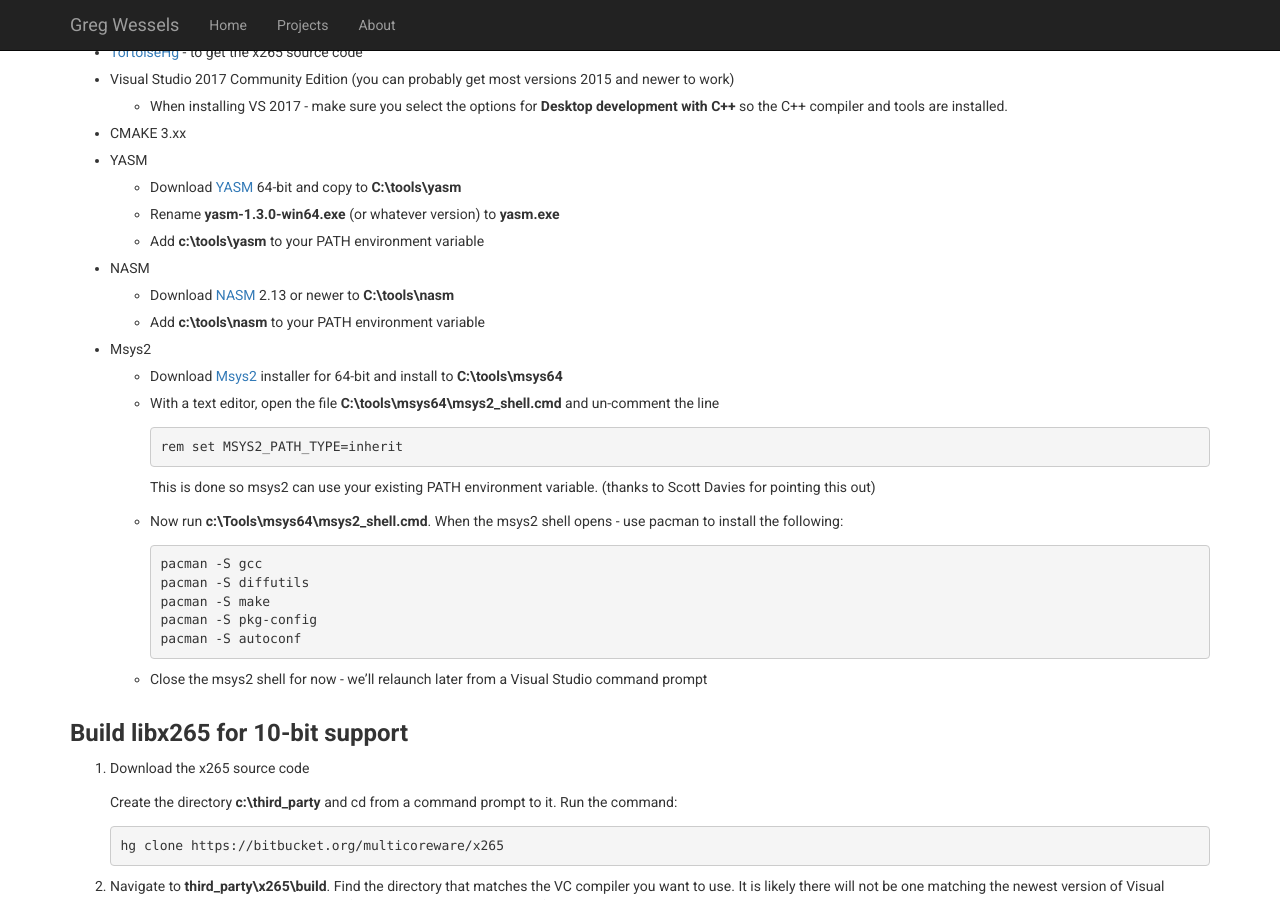
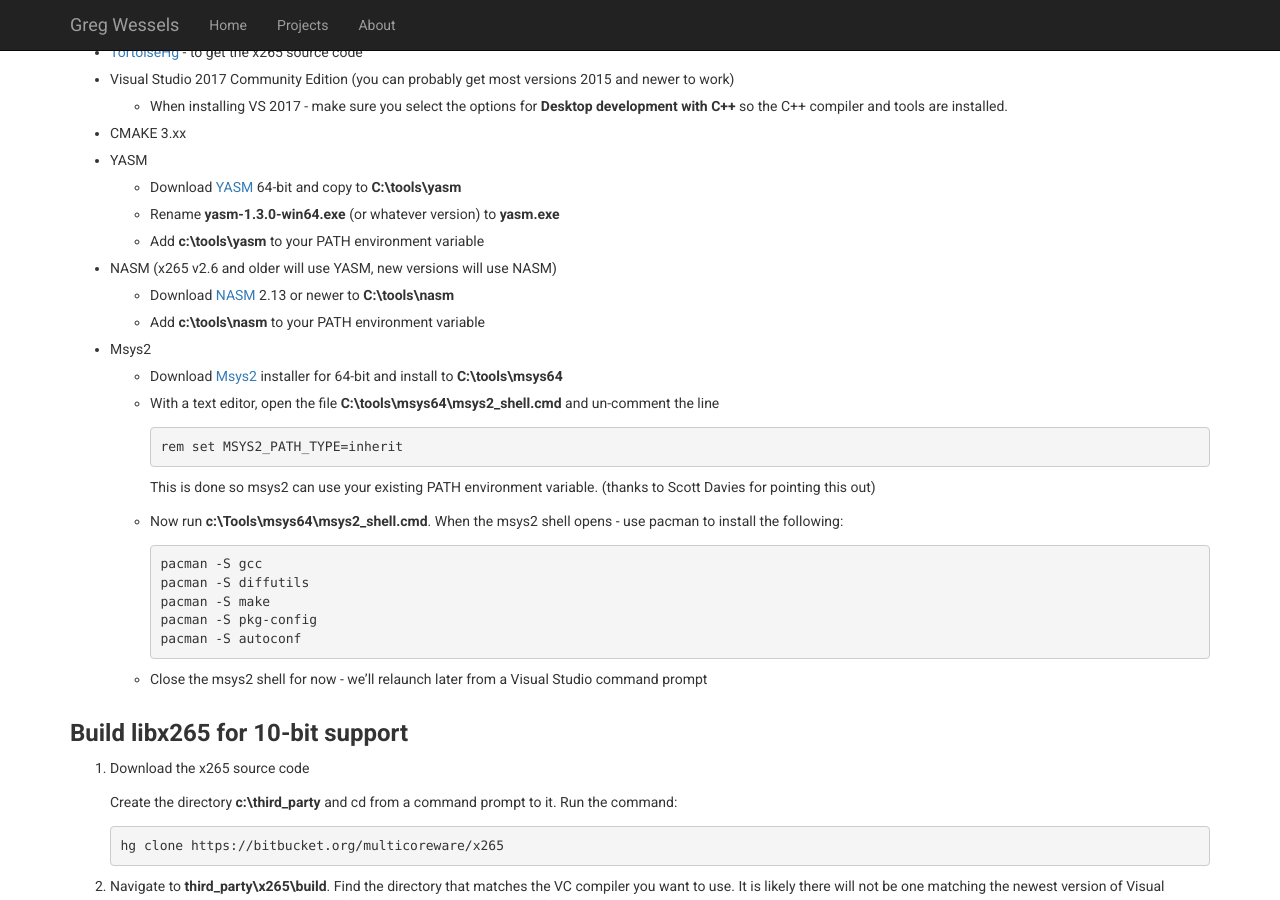
Before and after one commit to wesselsga/wesselsga.github.io, a Jekyll site: the page built from _posts/2017-10-27-ffmpeg-x265.md, in a window 1280 px wide and 900 px high, scrolled down 570 px. Built offline with Jekyll 4.4.1, drawn with Linux system fonts in a browser that asks for light colours.

Commit message:
Update 2017-10-27-ffmpeg-x265.md

```diff
--- a/_posts/2017-10-27-ffmpeg-x265.md
+++ b/_posts/2017-10-27-ffmpeg-x265.md
@@ -36,7 +36,7 @@
   * Download [YASM](http://yasm.tortall.net/) 64-bit and copy to **C:\tools\yasm**
   * Rename **yasm-1.3.0-win64.exe** (or whatever version) to **yasm.exe**
   * Add **c:\tools\yasm** to your PATH environment variable
-* NASM
+* NASM (x265 v2.6 and older will use YASM, new versions will use NASM)
   * Download [NASM](http://www.nasm.us/pub/nasm/releasebuilds/?C=M;O=D) 2.13 or newer to **C:\tools\nasm**
   * Add **c:\tools\nasm** to your PATH environment variable
 * Msys2
```
